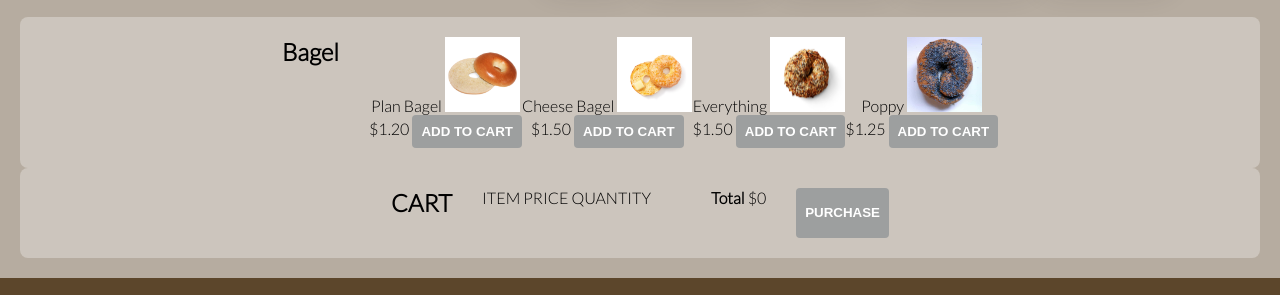
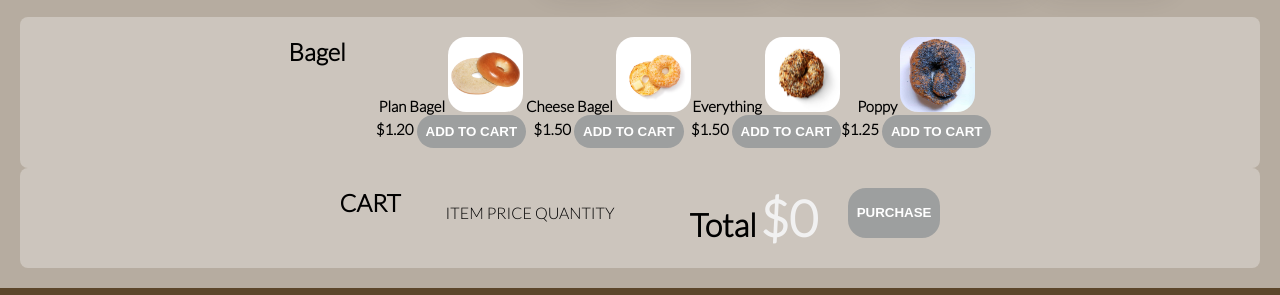
Before and after one commit to HoneyB2020/1280Project, a plain HTML site: page order.html in a window 1280 px wide. Shown: the part 91-386 px from the top of the page. Drawn offline with Linux system fonts and the light colour scheme; files that its build step writes are made by us from their sources.

Commit message:
Update storestyle.css

```diff
--- a/storestyle.css
+++ b/storestyle.css
@@ -45,16 +45,17 @@
     color: white;
     background-color: #9d9f9f;
     border: none;
-    border-radius: .3em;
+    border-radius: 18px;
     font-weight: bold;
 }
 
 .btn-primary:hover {
     background-color: #2D9CDB;
 }
-.shop-item-image{
+.shop-item-image,.cart-item-image{
 
     height: 75px;
+    border-radius: 18px;
 
 }
 .cart-quantity-input
@@ -64,7 +65,16 @@
 
 .shop-items{
     display: flex;
-    justify-content: flex-start;
+    justify-content: space-between;
+}
+.container .content-section {
+    display: flex;
+    justify-content: space-between;
+
+
+}
+.cart-row{
+    padding: 15px;
 }
 .btn.btn-primary.btn-purchase {
     height: 50px;
@@ -78,7 +88,29 @@ body {
     height: inherit;
     display: flex;
     justify-content: space-between;
-
     font-family: "lato", sans-serif;
     background: #B6ACA0;
 }
+.section-header{
+    text-align: center;
+}
+.btn.btn-danger
+{
+    border-radius: 18px;
+    background-color: rgb(231, 66, 66)
+
+}
+.cart-total-title{
+    font-size:xx-large;
+}
+.cart-total-price{
+    font-size:50px;
+    font-weight: bold;
+    color: #f1f1f1;
+}
+.shop-item-title, .shop-item-price
+{
+    font-size: 15px;
+    font-weight: bold;
+
+}
```
